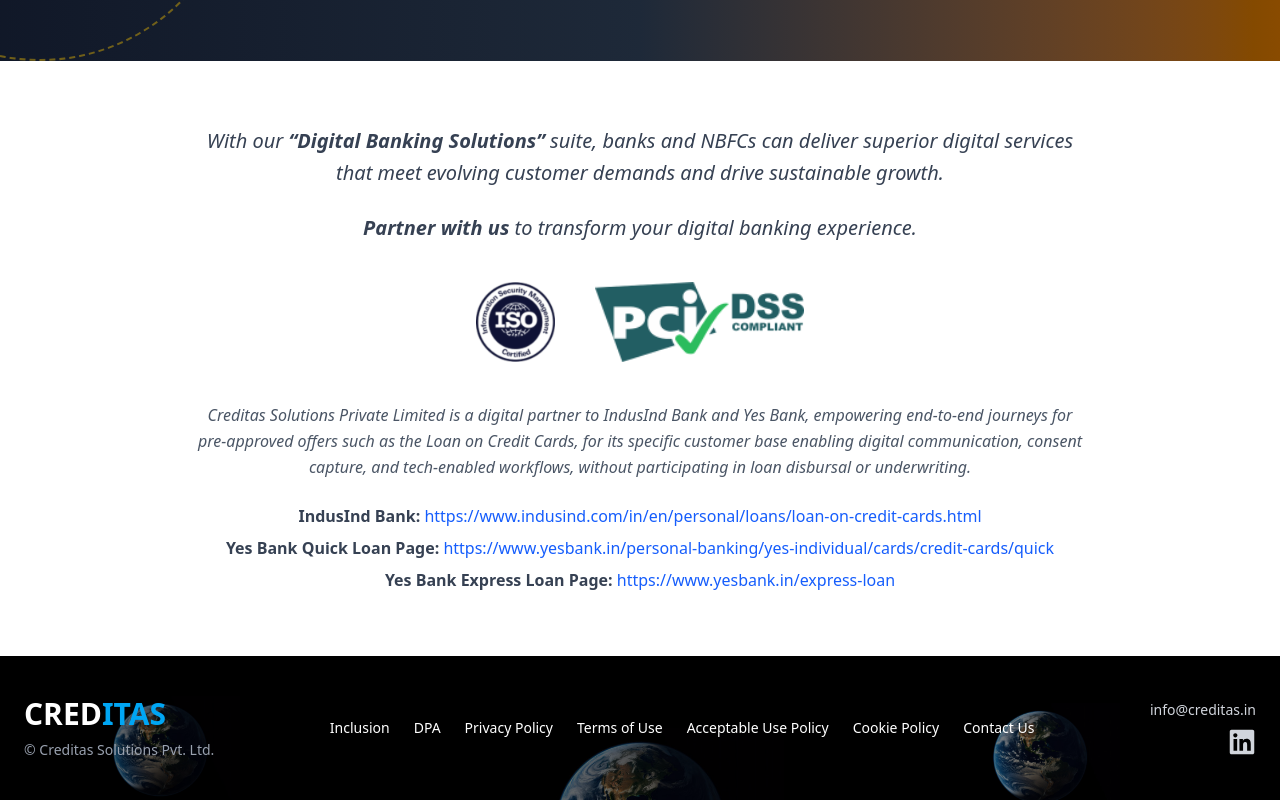
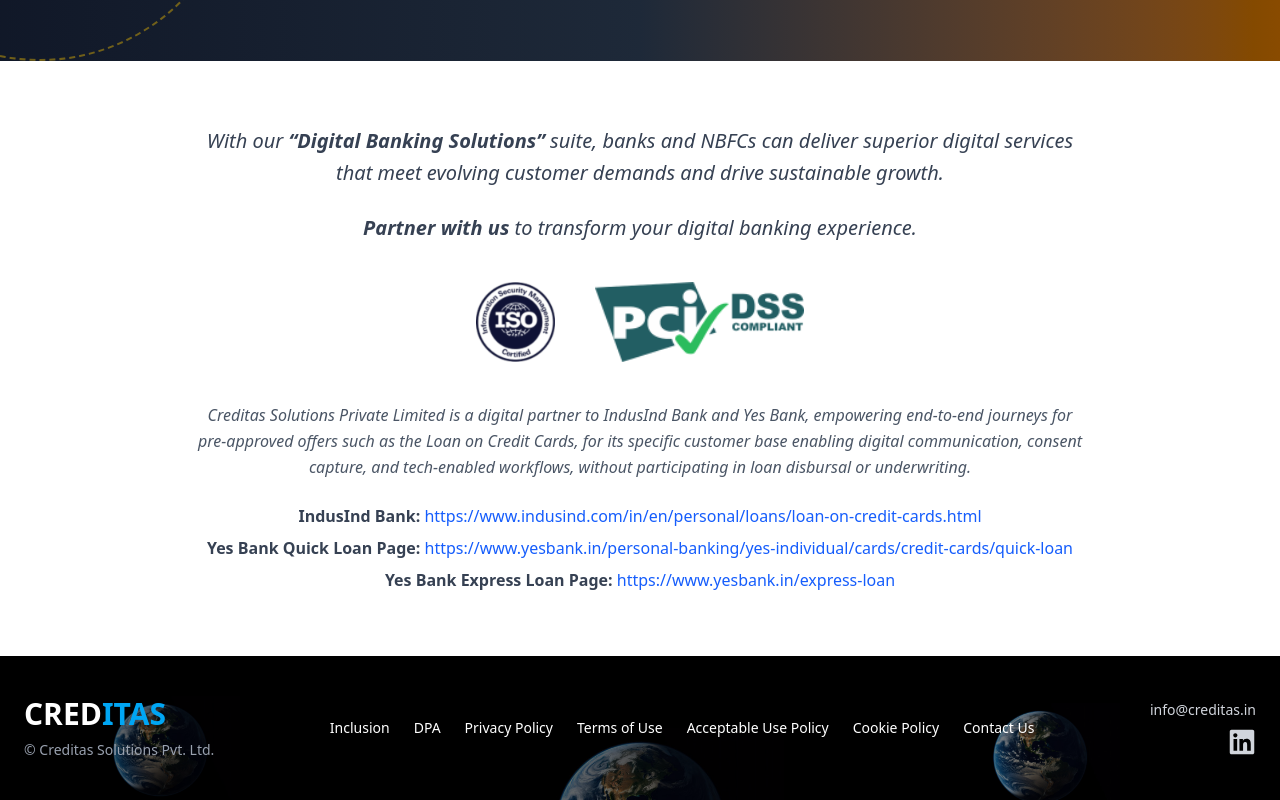
Before and after one commit to dsdsharma/aqm, a React (Vite) app: page /digital in a window 1280 px wide. Shown: the part 5295-6095 px from the top of the page. Built offline with nearby package versions, Linux system fonts and the light colour scheme.

Commit message:
now use old link

```diff
--- a/src/Pages/DigitalBanking.jsx
+++ b/src/Pages/DigitalBanking.jsx
@@ -484,7 +484,7 @@
               target="_blank"
               rel="noreferrer"
             >
-              https://www.yesbank.in/personal-banking/yes-individual/cards/credit-cards/quick
+              https://www.yesbank.in/personal-banking/yes-individual/cards/credit-cards/quick-loan
             </a>
           </p>
           <p className="mt-2">
```
